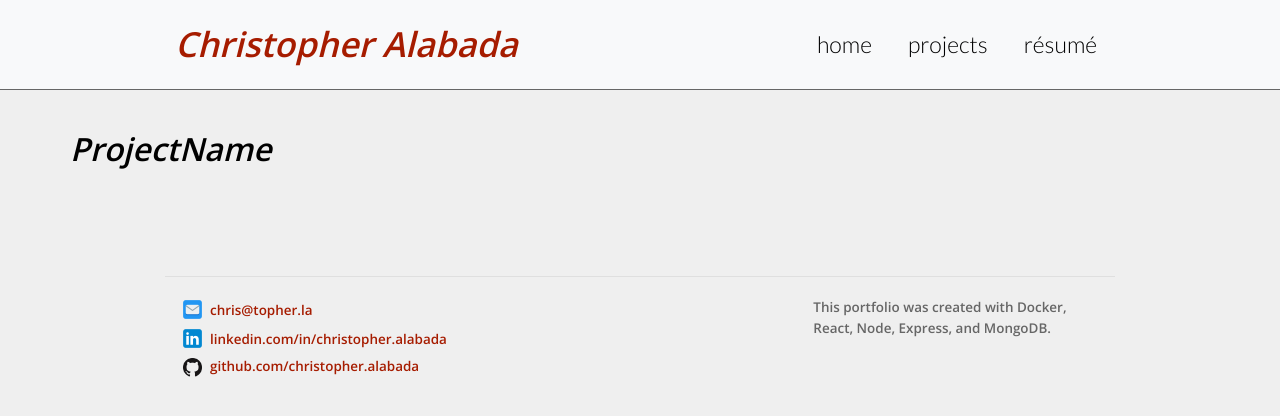
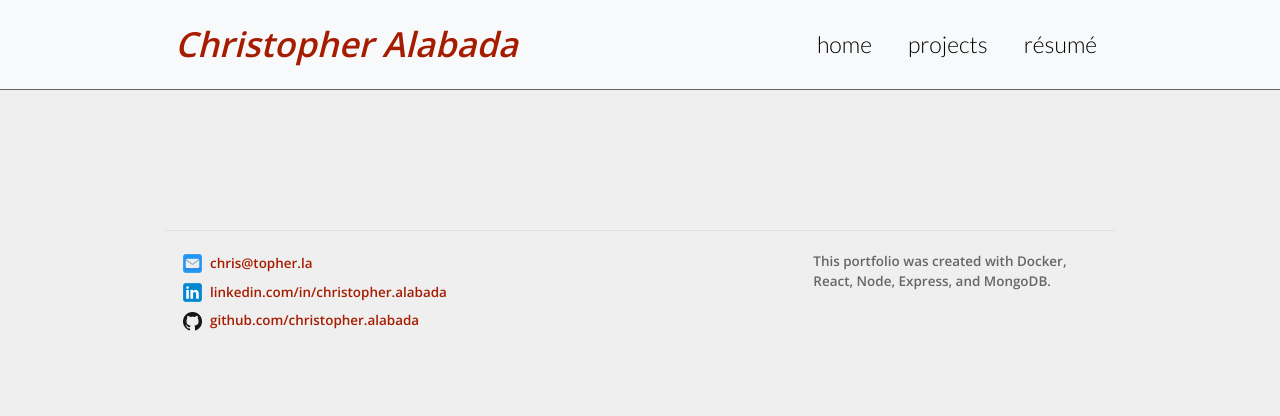
Before and after one commit to christopher-alabada/portfolio, a React (Create React App) app in the folder frontend/: page /projects/1 in a window 1280 px wide. Shown: the top 416 px of the page. Built offline with nearby package versions, Linux system fonts and the light colour scheme; no server answers.

Commit message:
Some cleanup

```diff
--- a/frontend/src/components/App.js
+++ b/frontend/src/components/App.js
@@ -6,7 +6,6 @@ import history from '../history';
 import Header from './Header';
 import Home from './pages/Home';
 import Projects from './pages/Projects';
-import Project from './pages/Project';
 import Footer from './Footer';
 
 
@@ -20,7 +19,6 @@ const App = () => {
           <Switch>
             <Route path="/" exact component={Home} />
             <Route path="/projects" exact component={Projects} />
-            <Route path="/projects/:name" exact component={Project} />
           </Switch>
 
           <Footer />
--- a/frontend/src/components/ContactForm.js
+++ b/frontend/src/components/ContactForm.js
@@ -4,10 +4,10 @@ import Form from 'react-bootstrap/Form';
 import Col from 'react-bootstrap/Col';
 import Button from 'react-bootstrap/Button';
 import Alert from 'react-bootstrap/Alert';
-import '../styles/contact.scss';
+import '../styles/contact-form.css';
 
 
-class Contact extends React.Component {
+class ContactForm extends React.Component {
   // set state vars
   state = {
     token: '',
@@ -142,4 +142,4 @@ class Contact extends React.Component {
   }
 }
 
-export default Contact;
+export default ContactForm;
--- a/frontend/src/components/Footer.js
+++ b/frontend/src/components/Footer.js
@@ -1,5 +1,5 @@
 import React from 'react';
-import '../styles/Footer.scss';
+import '../styles/Footer.css';
 
 const Footer = () => {
   return (
--- a/frontend/src/components/pages/Project.js
+++ /dev/null
@@ -1,14 +0,0 @@
-import React from 'react';
-
-
-class Project extends React.Component {
-  render() {
-    return(
-    <div className="main-content">
-      <h2>ProjectName</h2>
-    </div>
-    );
-  }
-}
-
-export default Project;
--- a/frontend/src/components/pages/Projects.js
+++ b/frontend/src/components/pages/Projects.js
@@ -1,7 +1,7 @@
 import React from 'react';
 import Server from '../../api/Server';
 import ProjectItem from '../ProjectItem';
-import '../../styles/projects.scss';
+import '../../styles/projects.css';
 
 class Projects extends React.Component {
   state = { data: [] };
```
Also changed, not shown: frontend/src/styles/Footer.css (renamed from frontend/src/styles/Footer.scss), frontend/src/styles/contact-form.css (renamed from frontend/src/styles/contact.scss), frontend/src/styles/projects.css (renamed from frontend/src/styles/projects.scss).
